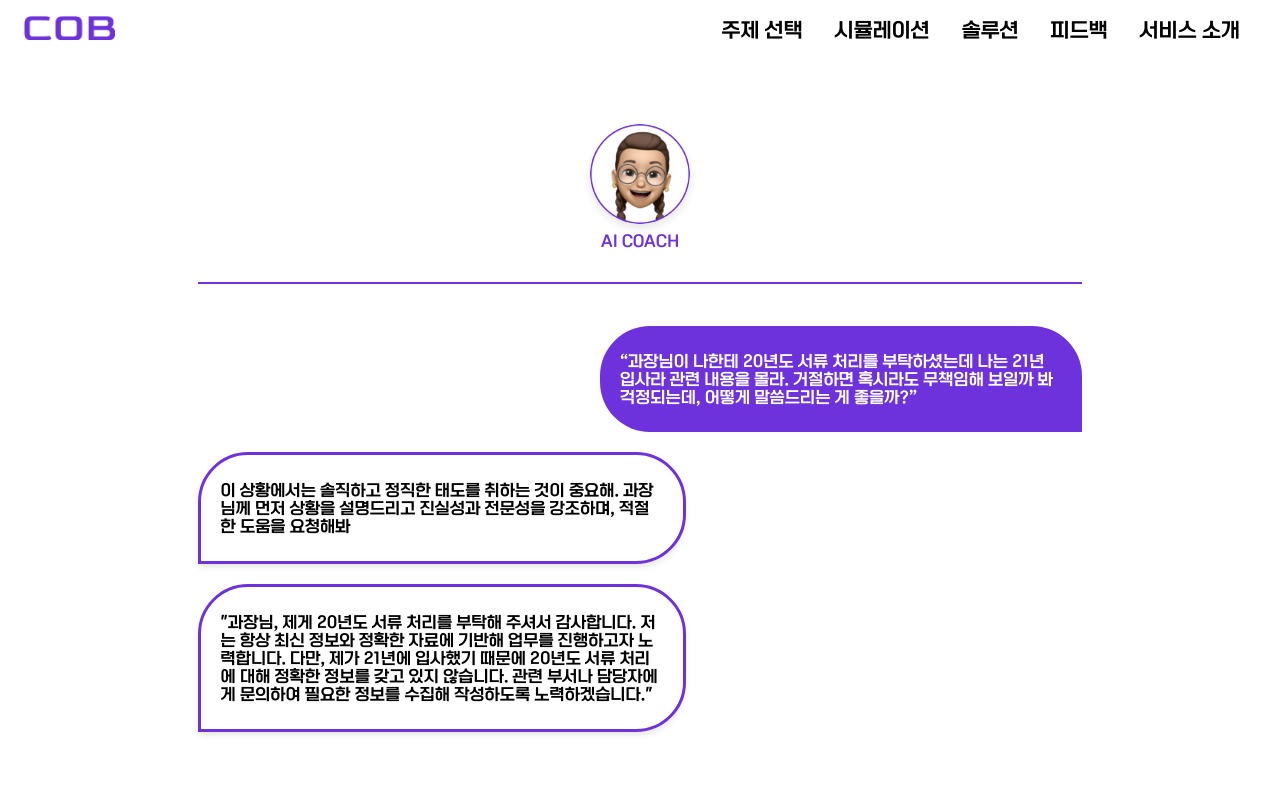
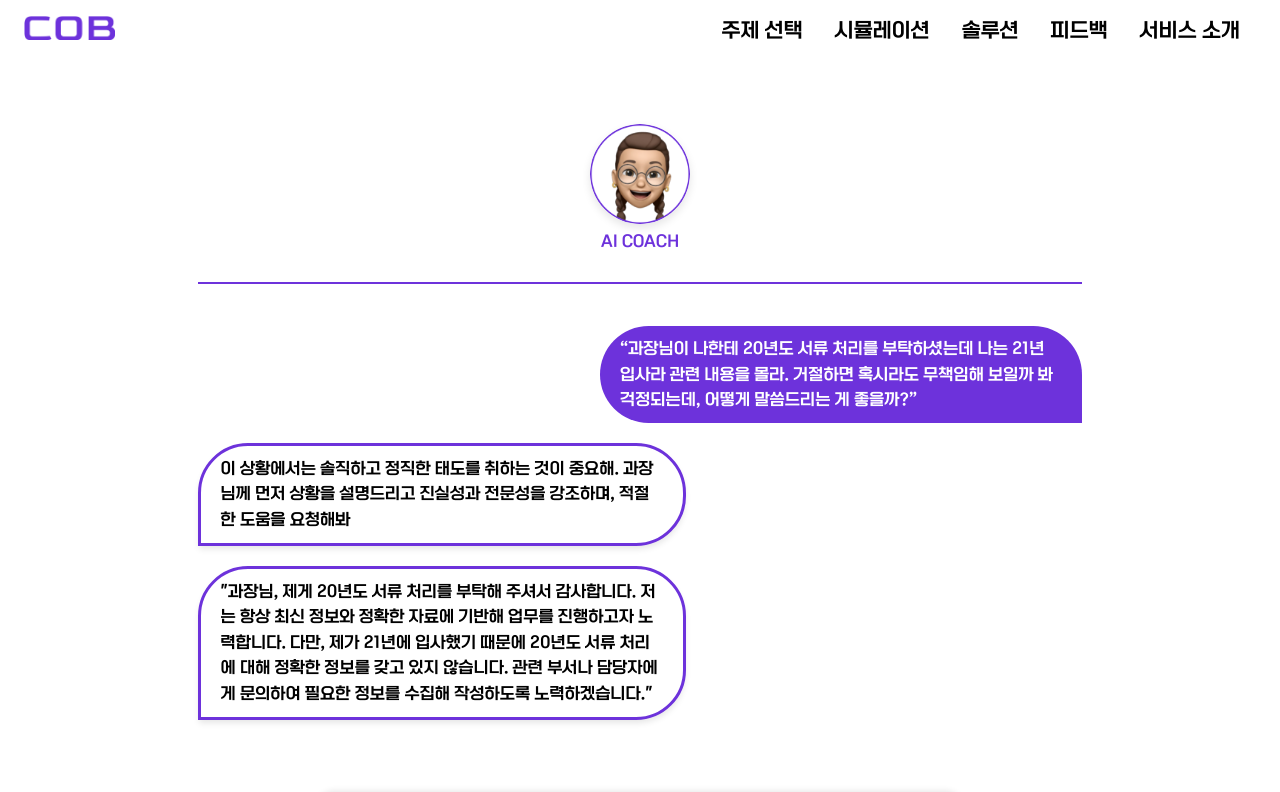
Before and after one commit to dudtlstm/curve_cob, a React (Create React App) app in the folder cob/: page /solution in a window 1280 px wide. Shown: the top 792 px of the page. Built offline with nearby package versions, Linux system fonts and the light colour scheme.

Commit message:
fix: 솔루션 페이지 행간 조정

```diff
--- a/cob/src/style/Solution.css
+++ b/cob/src/style/Solution.css
@@ -117,6 +117,12 @@
     align-self: flex-end;
 }
 
+.solution-message-left p,
+.solution-message-right p {
+    line-height: 1.6;
+    margin: 0;
+}
+
 .solution-message-enter {
     animation: enterMessage 0.5s ease-out forwards;
 }
```
